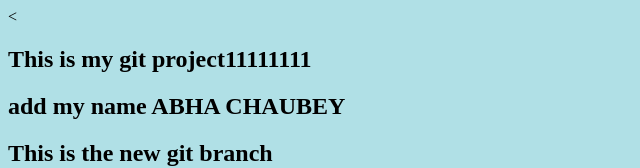
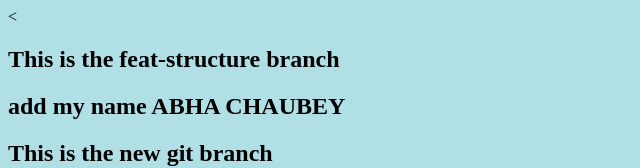
Before and after one commit to dixitsky-g/learngit, a plain HTML site: page index.html in a window 1280 px wide. Shown: the top 168 px of the page, without its empty margins (0-640 px from the left). Drawn offline with Linux system fonts and the light colour scheme.

Commit message:
added heading feat-structure

```diff
--- a/index.html
+++ b/index.html
@@ -14,7 +14,7 @@
     </head>
     <body>
         <section>
-        <h1>This is my git project11111111</h1>
+        <h1>This is the feat-structure branch</h1>
         <h1>add my name ABHA CHAUBEY</h1>
         <h1>This is the new git branch</h1>
         <a href="">This is a link</a>
```
